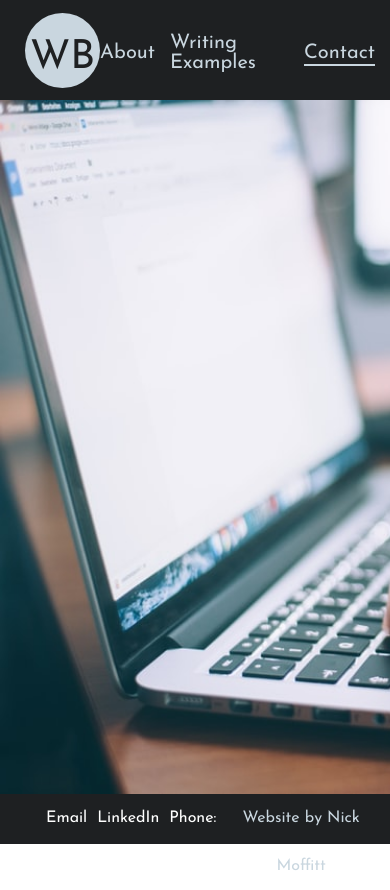
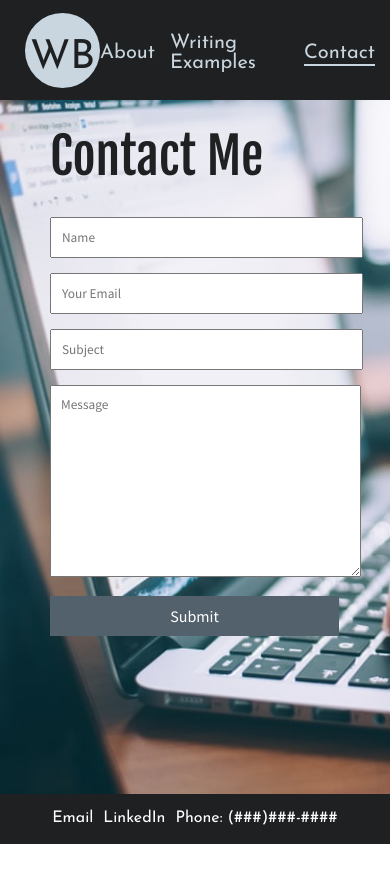
Before and after one commit to wallaceburgess/wallace-burgess, a Vue app: page /contact in a window 390 px wide. After the commit the page ends 844 px from the top, so only its background shows below. Built offline with nearby package versions, Linux system fonts and the light colour scheme.

Commit message:
Contact Form

```diff
--- a/package.json
+++ b/package.json
@@ -9,6 +9,8 @@
   },
   "dependencies": {
     "core-js": "^3.6.5",
+    "font-awesome": "^4.7.0",
+    "jquery": "^3.6.0",
     "vue": "^2.6.11",
     "vue-router": "^3.2.0",
     "vuex": "^3.4.0"
--- a/src/App.vue
+++ b/src/App.vue
@@ -2,7 +2,7 @@
   <div id="app">
     <div class="header">Wallace Burgess</div>
     <div class="row">
-      <div class="nav">
+      <div class="nav collapse navbar-collapse" id="navbar">
         <div class="logo-container">
           <router-link to="/"><div class="logo">WB</div></router-link>
         </div>
@@ -33,7 +33,7 @@
         <a href="#">LinkedIn</a>
         <p>Phone: (###)###-####</p>
       </div>
-      <div>
+      <div class="web-author">
         Website by <a href="https://www.nickmoffitt.com">Nick Moffitt</a>
       </div>
     </div>
@@ -262,4 +262,20 @@ body {
     display: inline;
   }
 }
+
+@media only screen and (max-width: 767px) {
+  .hero {
+    height: auto;
+  }
+}
+
+@media only screen and (max-width: 640px) {
+  .footer {
+    justify-content: center;
+  }
+
+  .web-author {
+    display: none;
+  }
+}
 </style>
--- a/src/router/index.js
+++ b/src/router/index.js
@@ -1,6 +1,9 @@
 import Vue from "vue";
 import VueRouter from "vue-router";
 import Home from "../views/Home.vue";
+import About from "../views/About.vue"
+import WritingExamples from "../views/writingexamples.vue"
+import Contact from "../views/Contact.vue"
 
 Vue.use(VueRouter);
 
@@ -12,12 +15,18 @@ const routes = [
   },
   {
     path: "/about",
-    name: "About",
-    // route level code-splitting
-    // this generates a separate chunk (about.[hash].js) for this route
-    // which is lazy-loaded when the route is visited.
-    component: () =>
-      import(/* webpackChunkName: "about" */ "../views/About.vue"),
+    name: "about",
+    component: About,
+  },
+  {
+    path: "/writing-examples",
+    name: "writingexamples",
+    component: WritingExamples,
+  },
+  {
+    path: "/contact",
+    name: "contact",
+    component: Contact,
   },
 ];
 
--- a/src/views/About.vue
+++ b/src/views/About.vue
@@ -46,7 +46,7 @@
   width: 250px;
   height: 250px;
   border-radius: 50%;
-  padding: 5px;
+  padding: 10px;
 }
 
 .about-text {
@@ -58,4 +58,23 @@
   font-size: 20px;
   box-shadow: #000 10px 10px 25px;
 }
+
+@media only screen and (max-width: 767px) {
+  .about-text {
+    width: auto;
+    margin: 25px 15px 50px 15px;
+  }
+}
+
+@media only screen and (max-width: 640px) {
+  .image-container {
+    display: flex;
+    justify-content: center;
+    margin-bottom: 25px;
+  }
+
+  .about-text {
+    font-size: 16px;
+  }
+}
 </style>
--- a/src/views/Contact.vue
+++ b/src/views/Contact.vue
@@ -1,3 +1,88 @@
 <template>
-  <div class="contact-form"></div>
+  <div class="contact">
+    <div class="contact-title">Contact Me</div>
+    <div class="contact-form">
+      <form id="contact-form" method="post" data-netlify="true">
+        <input
+          name="name"
+          type="text"
+          class="form-control single-input"
+          placeholder="Name"
+          required
+        />
+        <br />
+        <input
+          name="email"
+          type="email"
+          class="form-control single-input"
+          placeholder="Your Email"
+          required
+        />
+        <br />
+        <input
+          name="subject"
+          type="text"
+          class="form-control single-input"
+          placeholder="Subject"
+          required
+        />
+        <br />
+        <textarea
+          name="message"
+          class="form-control large-input"
+          placeholder="Message"
+          rows="10"
+          required
+        ></textarea>
+        <br />
+
+        <input type="submit" class="form-control submit" value="Submit" />
+      </form>
+    </div>
+  </div>
 </template>
+
+<style scoped>
+.contact-title {
+  font-size: 50px;
+  color: #1e2022;
+  font-family: "Fjalla One", sans-serif;
+  margin: 25px 0 0 50px;
+}
+
+form {
+  margin: 30px 0 0 50px;
+}
+
+.form-control {
+  margin-bottom: 15px;
+  padding: 10px;
+  font-family: "Source Sans Pro", sans-serif;
+}
+
+.single-input {
+  width: 30%;
+}
+
+.large-input {
+  width: 80%;
+}
+
+.submit {
+  background-color: #52616b;
+  color: #fff;
+  border: none;
+  font-size: 16px;
+  padding: 10px 80px;
+}
+
+@media only screen and (max-width: 767px) {
+  .contact {
+    height: calc(100vh - 175px);
+  }
+  .form-control {
+    width: 85%;
+    margin: 0 auto 15px auto;
+  }
+}
+</style>
```
Also changed, not shown: src/main.js (line endings or trailing spaces), src/views/writingexamples.vue (added), 1 other file (tests, documents, lock files or other folders).
